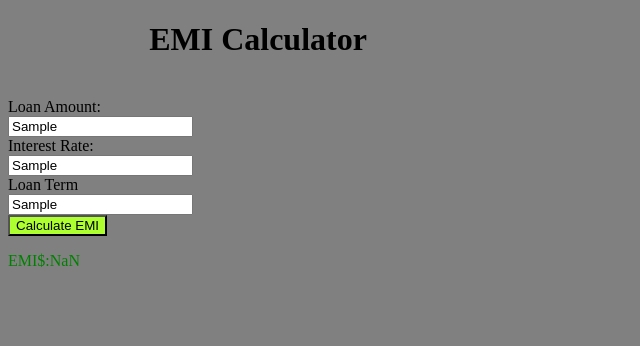
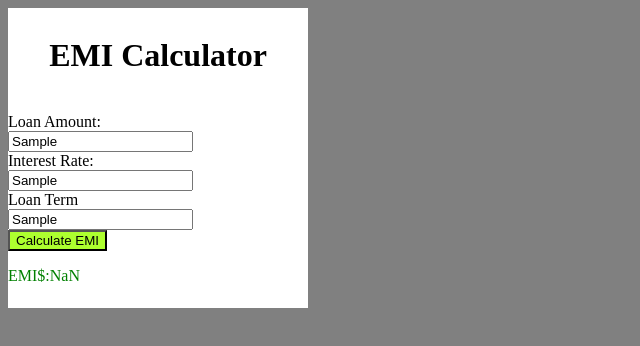
Before and after one commit to iamneo-production/bfcafcdbcbb305268116dbffaaddafone, a plain HTML site: page public/index.html in a window 1280 px wide. Both pictures are taken after typing "Sample", "Sample", "Sample" into the empty fields and a click on the button "Calculate EMI". Shown: the whole page, without its empty margins (0-640 px from the left). Drawn offline with Linux system fonts and the light colour scheme.

Commit message:
Backup Commit

```diff
--- a/public/index.html
+++ b/public/index.html
@@ -6,13 +6,11 @@
   <meta name="viewport" content="width=device-width, initial-scale=1.0">
   <title>EMI</title>
   <link rel="stylesheet" href="style.css">
-  <script src="app.js"></script>
+
 </head>
 <body>
   <div class="container">
-    <div id="title">
-    <h1 >EMI Calculator</h1><br>
-  </div>
+    <h1>EMI Calculator</h1><br>
   <div id="lef">
     <label>
         Loan Amount:
@@ -33,4 +31,24 @@
     <p id="ans"></p>
   </div>
 </body>
+<script>
+function calculation()
+{
+    var price = parseInt(document.getElementById("loanAmount").value);
+    var duprate = parseInt(document.getElementById("interestRate").value);
+    var rate = duprate/12/100;
+    var term = parseInt(document.getElementById("loanTerm").value);
+    var pow = Math.pow((1+rate),term)
+    var sol = ((price*rate*pow)/(pow-1))
+    document.getElementById("ans").innerHTML = "EMI$:"+sol.toFixed(2);
+    if(sol>1000)
+    {
+      document.getElementById("ans").style.color = "red";
+    }
+    else
+    {
+      document.getElementById("ans").style.color = "green";
+    }
+}
+</script>
 </html>
--- a/public/style.css
+++ b/public/style.css
@@ -1,5 +1,5 @@
 
-#headding
+.container
 {
   background-color: white ;
   width: 300px;
@@ -26,7 +26,7 @@ background-color: gray;
 align-items: center;
 
 }
-div
+.container
 {
 max-width: 500px;
 
```
